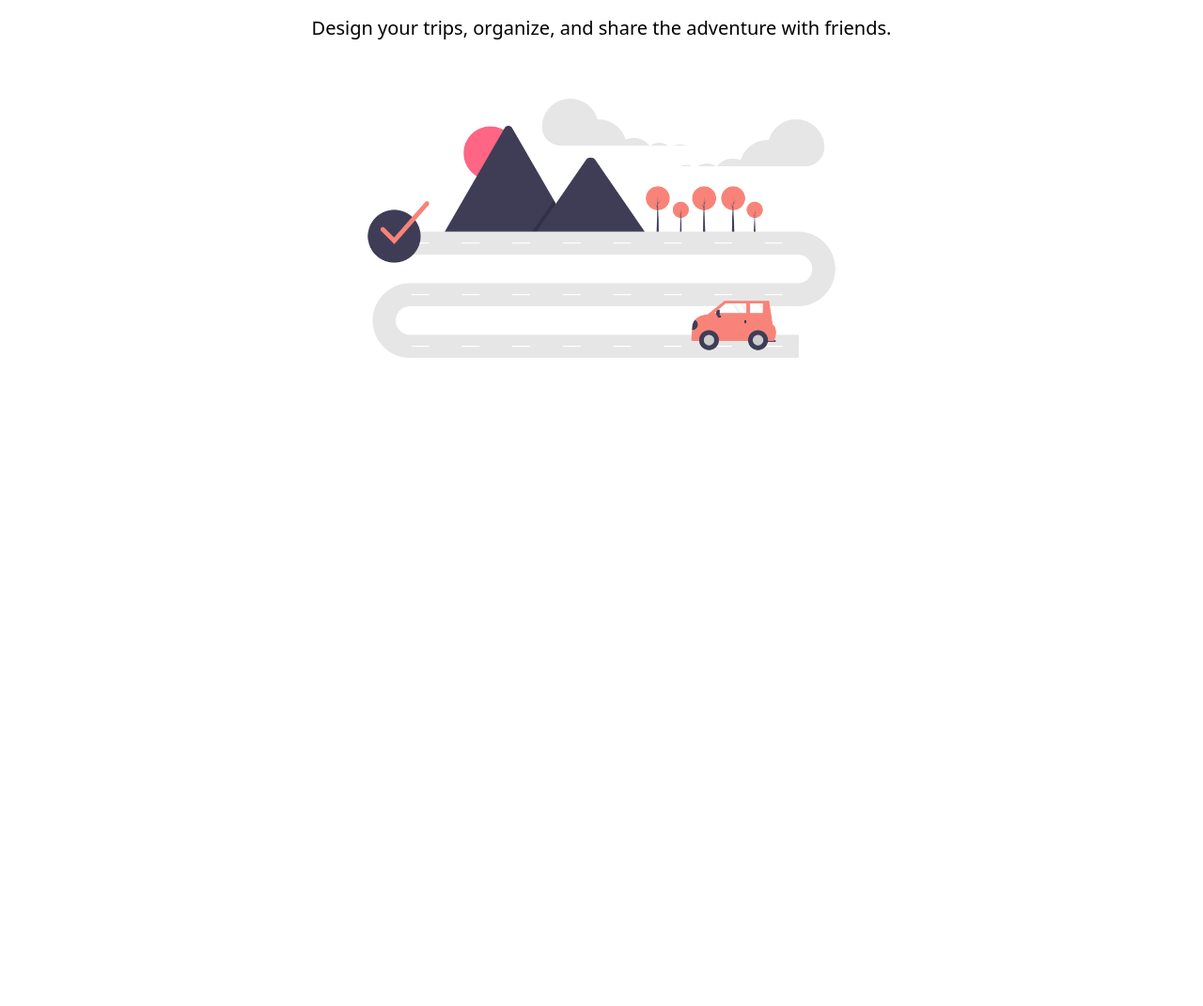
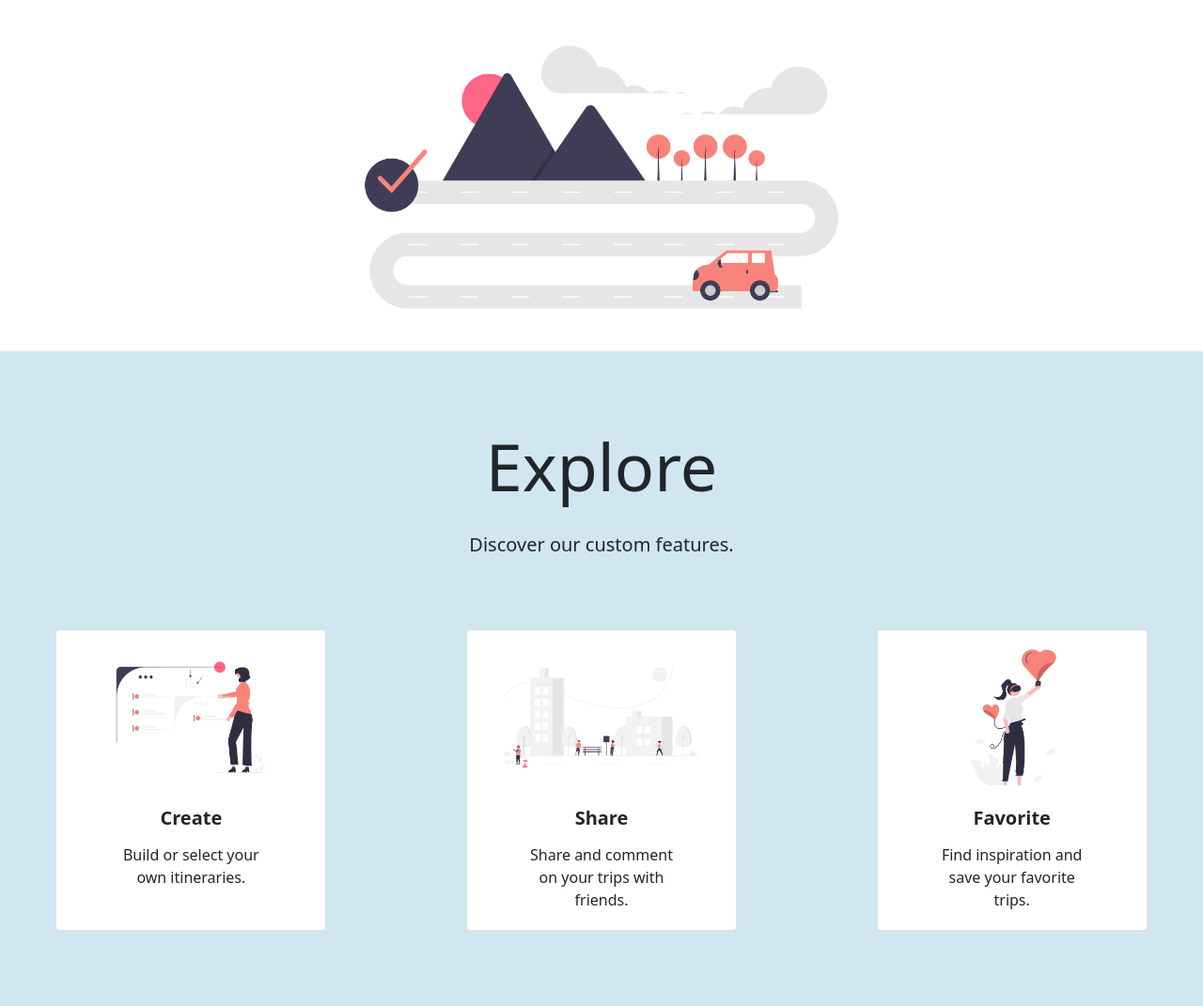
Before and after one commit to trangtran10/Travely, a plain HTML site: page public/home.html in a window 1280 px wide. Shown: the part 358-1429 px from the top of the page at 94% size. Before the commit the page ends 800 px from the top, so only its background shows below. Drawn offline with nearby package versions, Linux system fonts and the light colour scheme.

Commit message:
home checkpoint

```diff
--- a/public/home.html
+++ b/public/home.html
@@ -2,6 +2,7 @@
 
 <head>
   <title>Travely.</title>
+  <link rel="stylesheet" href="https://cdn.jsdelivr.net/npm/bootstrap@4.3.1/dist/css/bootstrap.min.css" integrity="sha384-ggOyR0iXCbMQv3Xipma34MD+dH/1fQ784/j6cY/iJTQUOhcWr7x9JvoRxT2MZw1T" crossorigin="anonymous">
   <link rel="stylesheet" href="stylesheets/style.css">
 </head>
 <main>
@@ -21,11 +22,47 @@
             </nav>
         </header>
 
-        <section>
+        <div>
             <h1>Travel inspiration and plans <br> all in one place.</h1>
             <h2>Design your trips, organize, and share the adventure with friends.</h2>
             <img class="home-img" src="img/homepage.png">
-        </section>
+        </div>
+
+        <div class="info-section">
+            <h1>Explore</h1>
+            <h2>Discover our custom features.</h2>
+            <div class=""container>
+                <div class="row">
+                    <div class="col-sm">
+                        <div class="card" style="width: 18rem;">
+                            <img class="card-img-top" src="img/building.png" alt="example">
+                            <div class="card-body">
+                                <p class="card-title">Create</p>
+                                <p class="card-text">Build or select your own itineraries.</p>
+                            </div>
+                        </div>
+                    </div>
+
+                    <div class="col-sm">
+                        <div class="card" style="width: 18rem;">
+                            <img class="card-img-top" src="img/share.png" alt="example">
+                            <div class="card-body">
+                                <p class="card-title">Share</p>
+                                <p class="card-text">Share and comment on your trips with friends.</p>
+                            </div>
+                        </div>
+                    </div>
+
+                    <div class="col-sm">
+                        <div class="card" style="width: 18rem;">
+                            <img class="card-img-top" src="img/favorite.png" alt="example">
+                            <div class="card-body">
+                                <p class="card-title">Favorite</p>
+                                <p class="card-text">Find inspiration and save your favorite trips.</p>
+                            </div>
+                        </div>
+                    </div>
+            </div>
     </body>
 
 
--- a/public/stylesheets/style.css
+++ b/public/stylesheets/style.css
@@ -16,6 +16,7 @@ body {
     background: white;
     color: black;
     padding: 10px 20px;
+    padding-bottom: 60px;
 }
 
 .navlist {
@@ -77,3 +78,35 @@ h2 {
     margin-right: auto;
     width: 50%;
 }
+
+.info-section {
+    background-color: #D0E6F0;
+    padding-top: 80px;
+    padding-bottom: 80px;
+}
+
+.card {
+    margin-top: 70px;
+    padding-top: 20px;
+    padding-right: 40px;
+    padding-left: 40px;
+}
+
+.card-title {
+    text-align: center;
+    font-weight: bold;
+    font-size: 20px;
+}
+
+.card-text {
+    text-align: center;
+}
+
+.container {
+margin-left: 30px;
+}
+
+.col-sm {
+    justify-content: center;
+    display: flex;
+}
```
Also changed, not shown: public/img/building.png (added), public/img/favorite.png (added), public/img/share.png (added), 2 other files.
